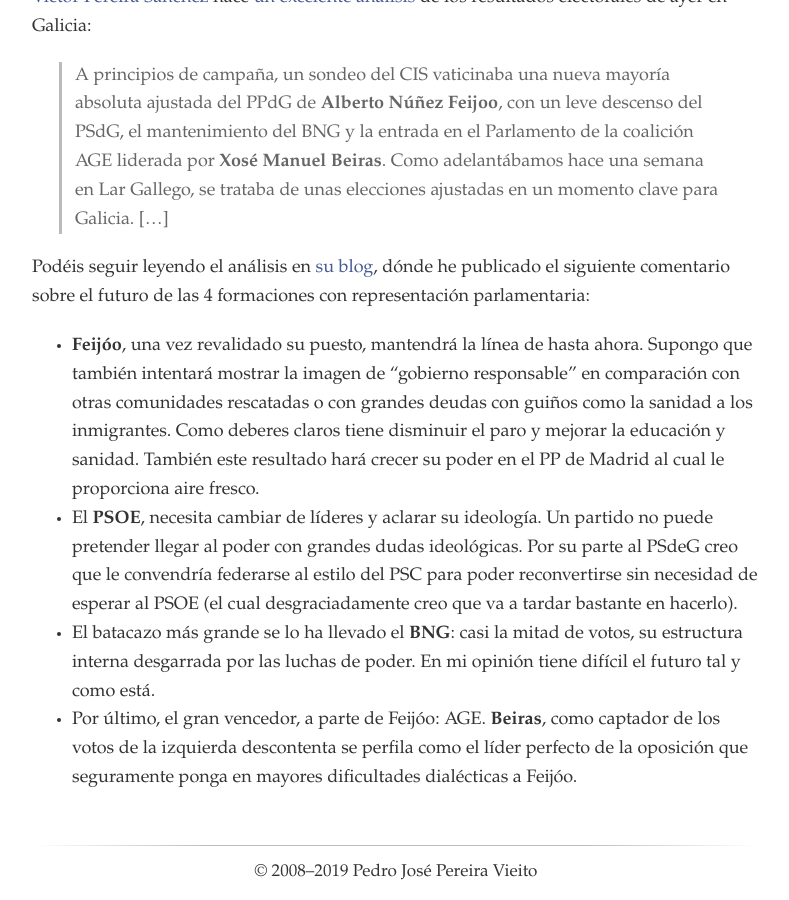
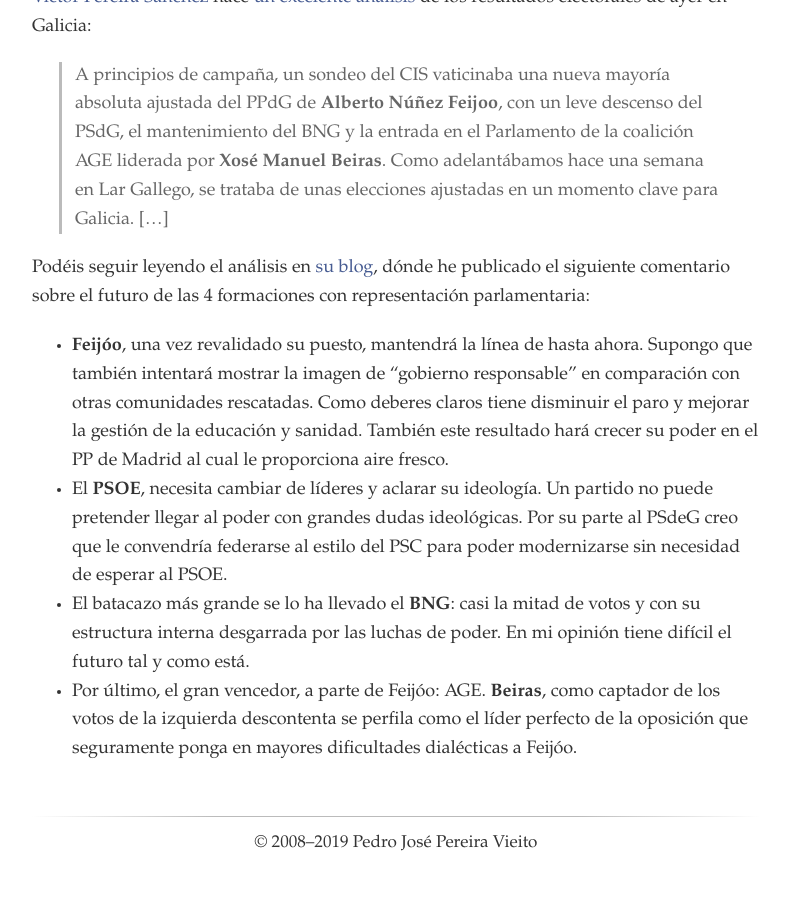
Before and after one commit to pvieito/Blog, a Jekyll site: the page built from _posts/2012-10-22-elecciones-galicia-2012-analisis-de-resultados.md, in a window 1280 px wide and 900 px high, scrolled down 1128 px. Shown: the whole window, without its empty margins (244-1033 px from the left). Built offline with Jekyll 4.4.1, drawn with Linux system fonts in a browser that asks for light colours; some web fonts are replaced; after the commit the page ends 1999 px from its top, so only the background shows below that.

Commit message:
Updated legacy posts

```diff
--- a/_posts/2012-10-22-elecciones-galicia-2012-analisis-de-resultados.md
+++ b/_posts/2012-10-22-elecciones-galicia-2012-analisis-de-resultados.md
@@ -53,9 +53,9 @@ lang: es
 
 Podéis seguir leyendo el análisis en [su blog][3], dónde he publicado el siguiente comentario sobre el futuro de las 4 formaciones con representación parlamentaria:
 
-  * **Feijóo**, una vez revalidado su puesto, mantendrá la línea de hasta ahora. Supongo que también intentará mostrar la imagen de “gobierno responsable” en comparación con otras comunidades rescatadas o con grandes deudas con guiños como la sanidad a los inmigrantes. Como deberes claros tiene disminuir el paro y mejorar la educación y sanidad. También este resultado hará crecer su poder en el PP de Madrid al cual le proporciona aire fresco.
-  * El **PSOE**, necesita cambiar de líderes y aclarar su ideología. Un partido no puede pretender llegar al poder con grandes dudas ideológicas. Por su parte al PSdeG creo que le convendría federarse al estilo del PSC para poder reconvertirse sin necesidad de esperar al PSOE (el cual desgraciadamente creo que va a tardar bastante en hacerlo).
-  * El batacazo más grande se lo ha llevado el **BNG**: casi la mitad de votos, su estructura interna desgarrada por las luchas de poder. En mi opinión tiene difícil el futuro tal y como está.
+  * **Feijóo**, una vez revalidado su puesto, mantendrá la línea de hasta ahora. Supongo que también intentará mostrar la imagen de “gobierno responsable” en comparación con otras comunidades rescatadas. Como deberes claros tiene disminuir el paro y mejorar la gestión de la educación y sanidad. También este resultado hará crecer su poder en el PP de Madrid al cual le proporciona aire fresco.
+  * El **PSOE**, necesita cambiar de líderes y aclarar su ideología. Un partido no puede pretender llegar al poder con grandes dudas ideológicas. Por su parte al PSdeG creo que le convendría federarse al estilo del PSC para poder modernizarse sin necesidad de esperar al PSOE.
+  * El batacazo más grande se lo ha llevado el **BNG**: casi la mitad de votos y con su estructura interna desgarrada por las luchas de poder. En mi opinión tiene difícil el futuro tal y como está.
   * Por último, el gran vencedor, a parte de Feijóo: AGE. **Beiras**, como captador de los votos de la izquierda descontenta se perfila como el líder perfecto de la oposición que seguramente ponga en mayores dificultades dialécticas a Feijóo.
 
    [1]: /media/2012/10/eleccions-galicia-2012.svg
```
Also changed, not shown: _posts/2012-11-04-skyfall.md (deleted, +0 -8 lines).
